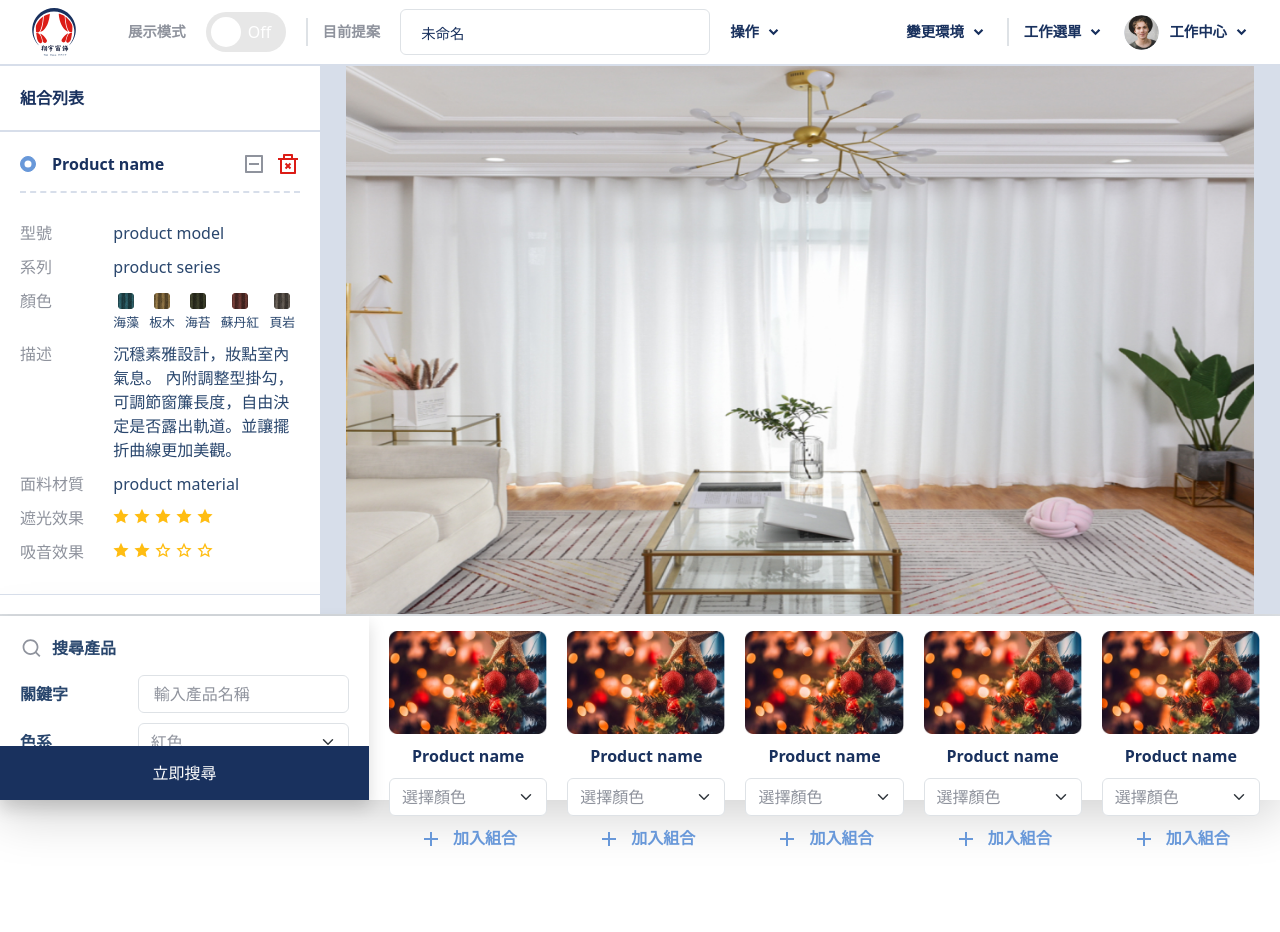
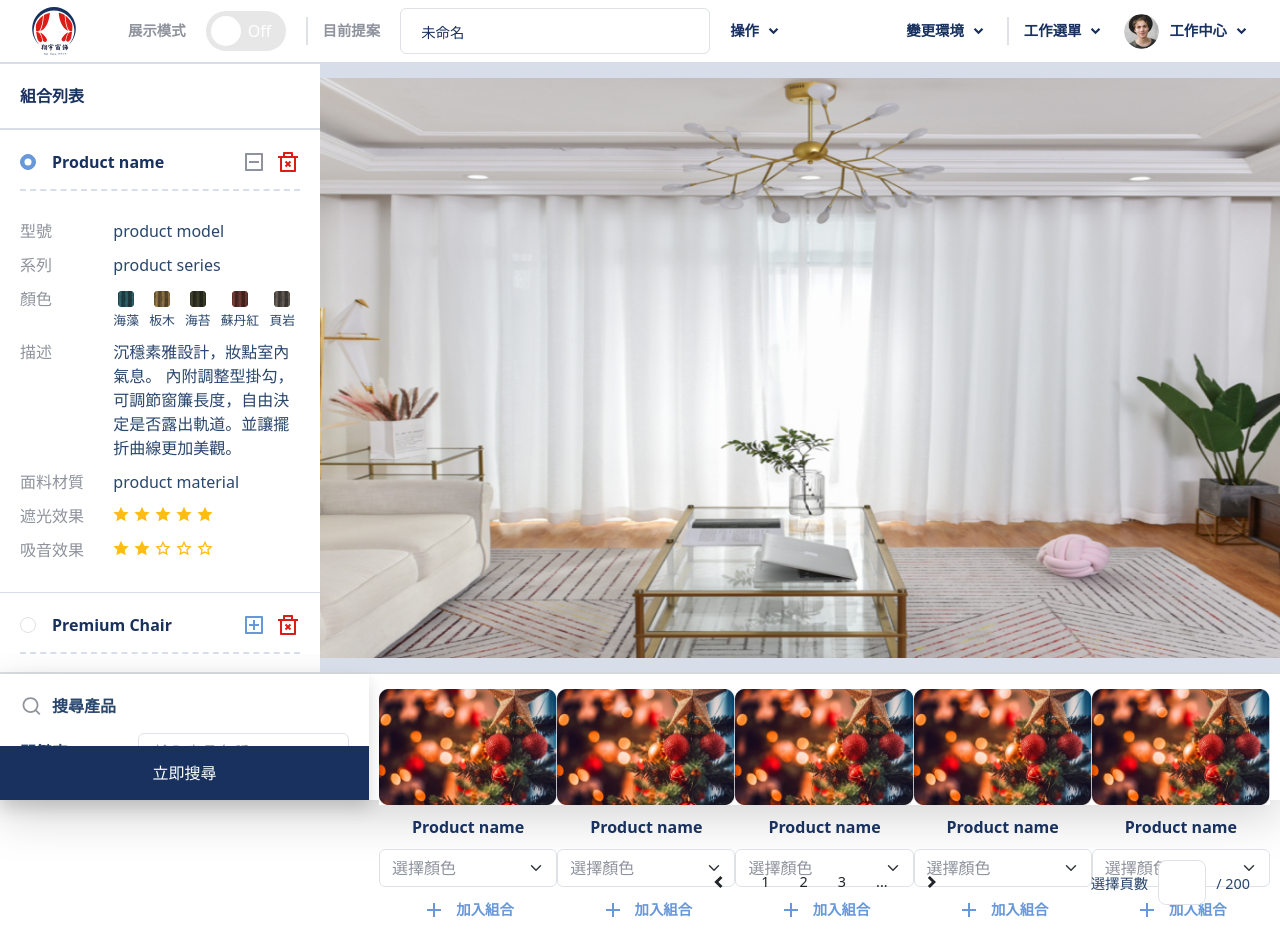
Before and after one commit to Haohan11/curtain-frontend, a Next.js app: page / in a window 1280 px wide. Before the commit the page ends 876 px from the top, so only its background shows below. Built offline with nearby package versions, Linux system fonts and the light colour scheme.

Commit message:
add pagination component without function

```diff
--- a/components/pagination.js
+++ b/components/pagination.js
@@ -1,9 +1,27 @@
-import React from 'react'
+import { FormControl } from "react-bootstrap";
+
+import ArrowLeft from "@/icon/arrow-left";
+import ArrowRight from "@/icon/arrow-right";
 
 const pagination = () => {
   return (
-    <div>pagination</div>
-  )
-}
+    <div className="w-100 px-4 position-absolute bottom-0 left-0 fs-6-sm flex-center" style={{height: '100px'}}>
+      <ArrowLeft width={36} className="me-2" />
+      <span className="mx-3">1</span>
+      <span className="mx-3">2</span>
+      <span className="mx-3">3</span>
+      <span className="mx-3">...</span>
+      <ArrowRight width={36} className="ms-2" />
+      <div className="position-absolute end-0 pe-6 text-textblue">
+        <span>選擇頁數</span>
+        <FormControl
+          className="d-inline-block mx-2 text-center text-textgrey rounded-3"
+          style={{ height: "45px", width: "48px" }}
+        />
+        <span>/ 200</span>
+      </div>
+    </div>
+  );
+};
 
-export default pagination
+export default pagination;
--- a/components/productList.js
+++ b/components/productList.js
@@ -1,18 +1,29 @@
 import Image from "next/image";
 import { Col, FormSelect, Row } from "react-bootstrap";
+
+import Pagination from "@/components/pagination";
 
 import Cross from "@/icon/cross";
 
 const ProductList = () => {
   return (
-    <Row className="row-cols-5 p-3 px-2 g-0 justify-content-around">
+    <div className="position-relative h-100">
+      <Row
+        className="row-cols-5 pt-3 px-2 g-0 justify-content-between mx-auto"
+        style={{ maxWidth: "1080px" }}
+      >
         {[...new Array(5)].map((_, index) => (
-        <Col key={index} className="px-2" style={{maxWidth: "185px"}}>
+          <Col key={index} className="" style={{ maxWidth: "185px" }}>
             <div
               className="position-relative w-100"
               style={{ aspectRatio: "185 / 120" }}
             >
-            <Image alt="product image" src={"/image/xmas.jpg"} fill />
+              <Image
+                alt="product image"
+                sizes="185px"
+                src={"/image/xmas.jpg"}
+                fill
+              />
             </div>
             <p className="p-2 m-0 text-center text-darkblue fw-bold">
               Product name
@@ -23,13 +34,14 @@ const ProductList = () => {
             <div className="flex-center fw-bold text-checkboxblue py-2">
               <div className="cursor-pointer">
                 <Cross />
-              <span className="ms-2">加入組合</span>
+                <span className="fs-6-sm ms-2">加入組合</span>
               </div>
             </div>
           </Col>
         ))}
-
       </Row>
+      <Pagination />
+    </div>
   );
 };
 
--- /dev/null
+++ b/icon/arrow-right.js
@@ -0,0 +1,29 @@
+const ArrowRight = ({ width, height, color, ...props }) => (
+  <svg
+    {...props}
+    width={width || "25"}
+    height={height || width || "24"}
+    viewBox="0 0 25 24"
+    fill="none"
+    xmlns="http://www.w3.org/2000/svg"
+  >
+    <g clipPath="url(#clip0_83_1138)">
+      <path
+        d="M13.1254 12.0001L10.2964 9.17208L11.7104 7.75708L15.9534 12.0001L11.7104 16.2431L10.2964 14.8281L13.1254 12.0001Z"
+        fill={color || "currentColor"}
+      />
+    </g>
+    <defs>
+      <clipPath id="clip0_83_1138">
+        <rect
+          width="24"
+          height="24"
+          fill="white"
+          transform="translate(0.953613)"
+        />
+      </clipPath>
+    </defs>
+  </svg>
+);
+
+export default ArrowRight;
--- a/pages/index.js
+++ b/pages/index.js
@@ -20,7 +20,7 @@ export default function Home() {
   return (
     <>
       <Navbar isLogin={loginState} login={login} logout={logout} />
-      <Row className="border-bottom border-2 m-0" style={{ height: "550px" }}>
+      <Row className="border-bottom border-2 m-0" style={{ height: "610px" }}>
         <Col sm={3} className="p-0 h-100 overflow-y-auto scroll">
           <LeftSide isLogin={loginState} />
         </Col>
@@ -39,9 +39,9 @@ export default function Home() {
       </Row>
       <Row
         className="shadow-lg"
-        style={{ height: "calc(100vh - var(--nav-height) - 550px)" }}
+        style={{ height: "calc(100vh - var(--nav-height) - 610px)" }}
       >
-        <Col sm={"auto"} className="h-100">
+        <Col sm={"auto"} xxl={3} className="h-100">
           <SearchPannel />
         </Col>
         <Col>
--- a/styles/globals.scss
+++ b/styles/globals.scss
@@ -2,7 +2,7 @@
 
 :root {
   --uni-height: 46px;
-  --nav-height: 66px;
+  --nav-height: 64px;
 }
 
 .flex-center {
```
Lines whose indentation alone changed are shown as unchanged.
